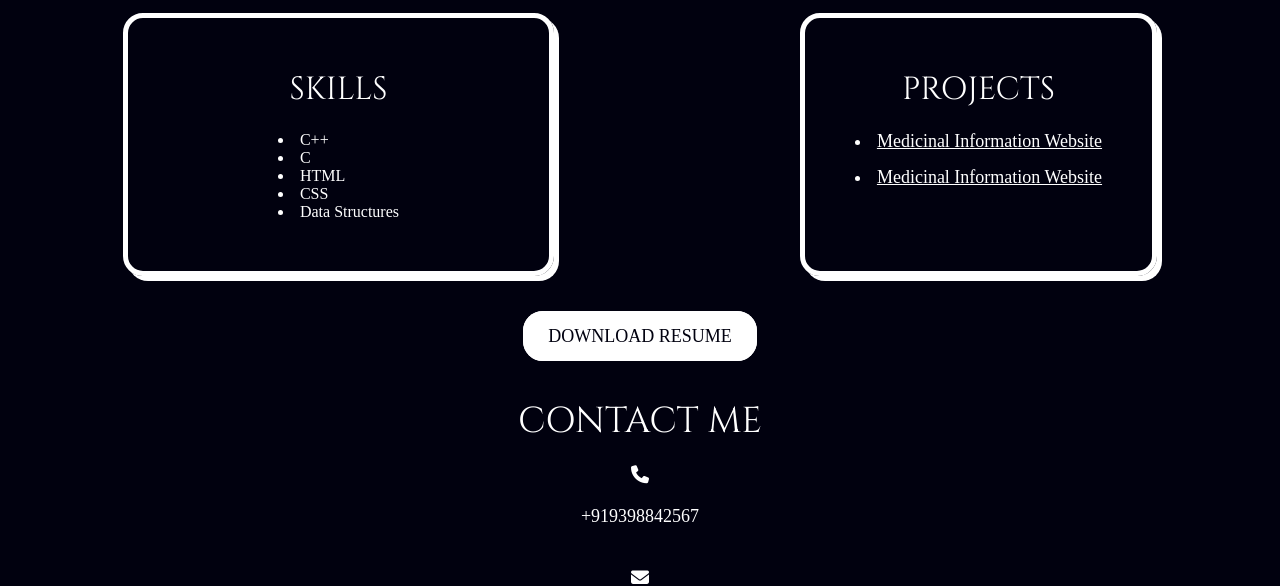
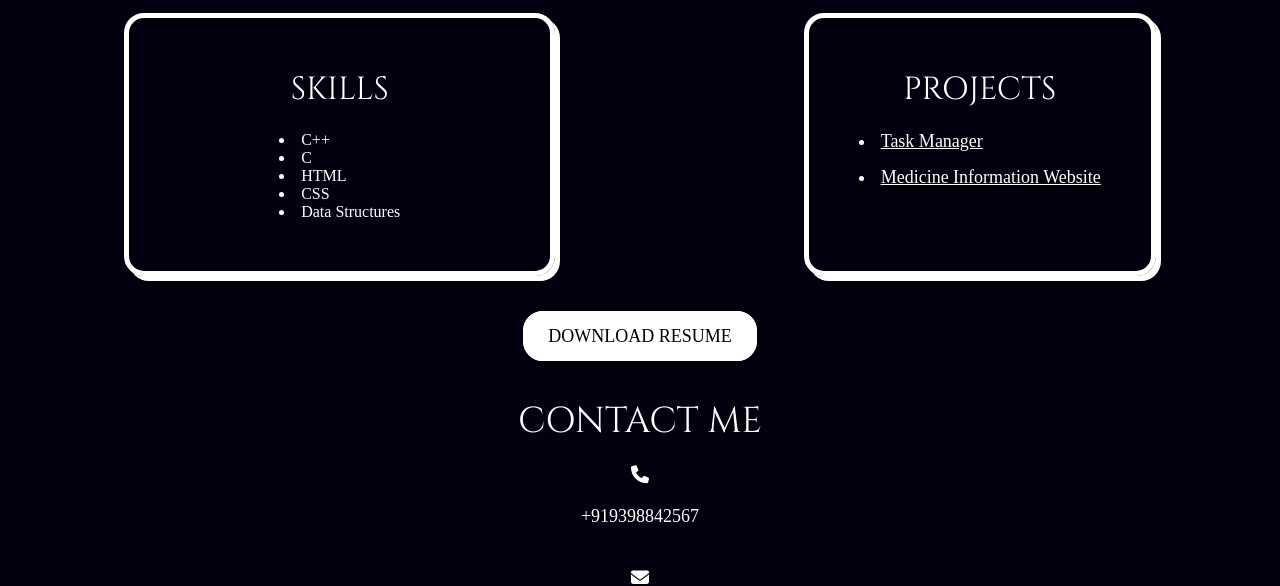
Before and after one commit to nikithapotluri/Portfolio, a plain HTML site: page index.html in a window 1280 px wide. Shown: the part 1581-2167 px from the top of the page. Drawn offline with nearby package versions, Linux system fonts and the light colour scheme.

Commit message:
Update index.html

```diff
--- a/index.html
+++ b/index.html
@@ -104,10 +104,10 @@
             <h1 class="cinzel">PROJECTS</h1>
             <ul>
                 <li>
-                    <a href="https://github.com/pavancos/ToDo" target="_blank">Medicinal Information Website</a>
+                    <a href="https://github.com/pavancos/ToDo" target="_blank">Task Manager</a>
                 </li>
                 <li>
-                    <a href="https://udaybhaskarsingipurapu.github.io/ONE-STEP-MED/csp_homepage.html" target="_blank">Medicinal Information Website</a>
+                    <a href="https://udaybhaskarsingipurapu.github.io/ONE-STEP-MED/csp_homepage.html" target="_blank">Medicine Information Website</a>
                 </li>
             </ul>
         </div>
```
